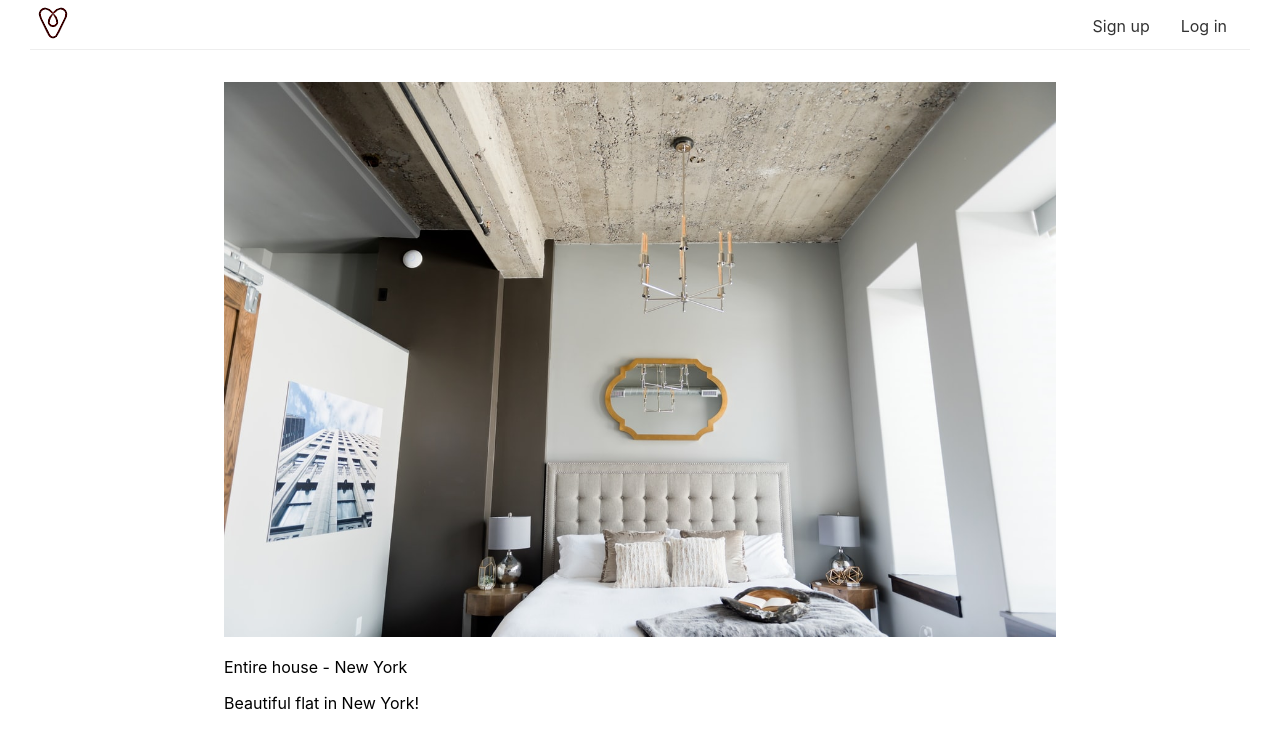
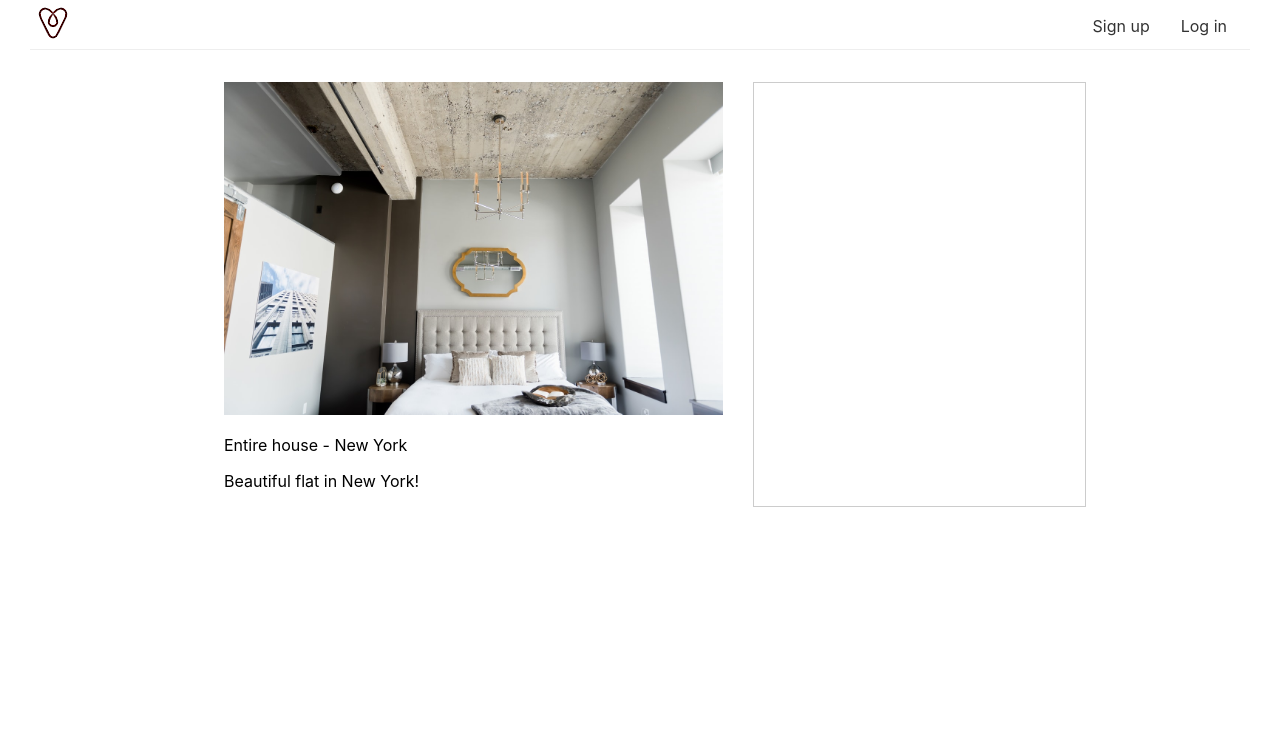
Before and after one commit to LBHABEBIC/airbnb-clone-react-nextjs-2020, a Next.js app: page /houses/1 in a window 1280 px wide. Shown: the top 748 px of the page. Built offline with nearby package versions, Linux system fonts and the light colour scheme.

Commit message:
Add the sidebar

```diff
--- a/pages/houses/[id].js
+++ b/pages/houses/[id].js
@@ -6,15 +6,31 @@
   return (
     <Layout
       content={
-        <div>
+        <div className='container'>
           <Head>
             <title>{props.house.title}</title>
           </Head>
-          <img src={props.house.picture} width='100%' alt='House picture' />
-          <p>
-            {props.house.type} - {props.house.town}
-          </p>
-          <p>{props.house.title}</p>
+          <article>
+            <img src={props.house.picture} width='100%' alt='House picture' />
+            <p>
+              {props.house.type} - {props.house.town}
+            </p>
+            <p>{props.house.title}</p>
+          </article>
+          <aside></aside>
+
+          <style jsx>{`
+            .container {
+              display: grid;
+              grid-template-columns: 60% 40%;
+              grid-gap: 30px;
+            }
+
+            aside {
+              border: 1px solid #ccc;
+              padding: 20px;
+            }
+          `}</style>
         </div>
       }
     />
```
